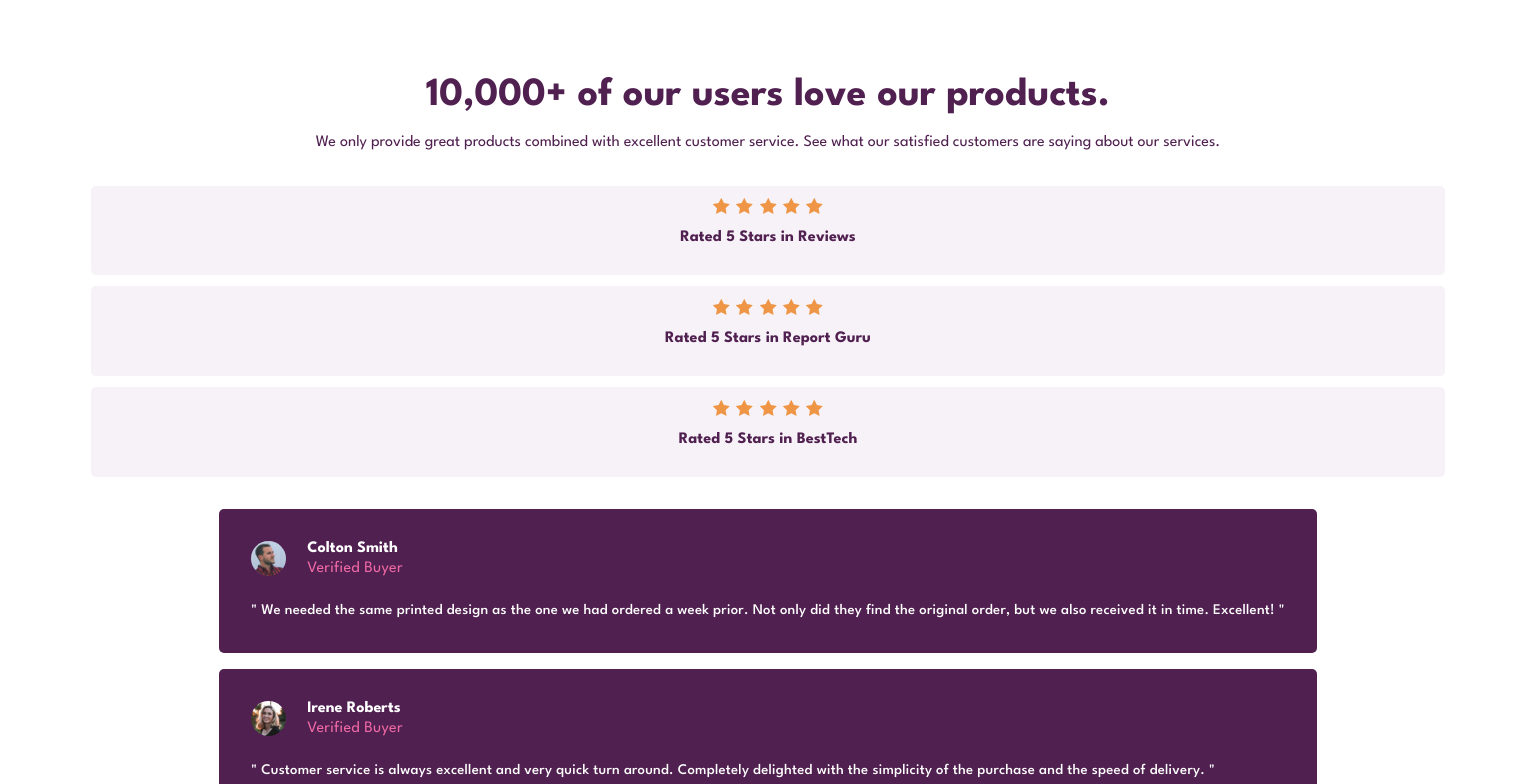
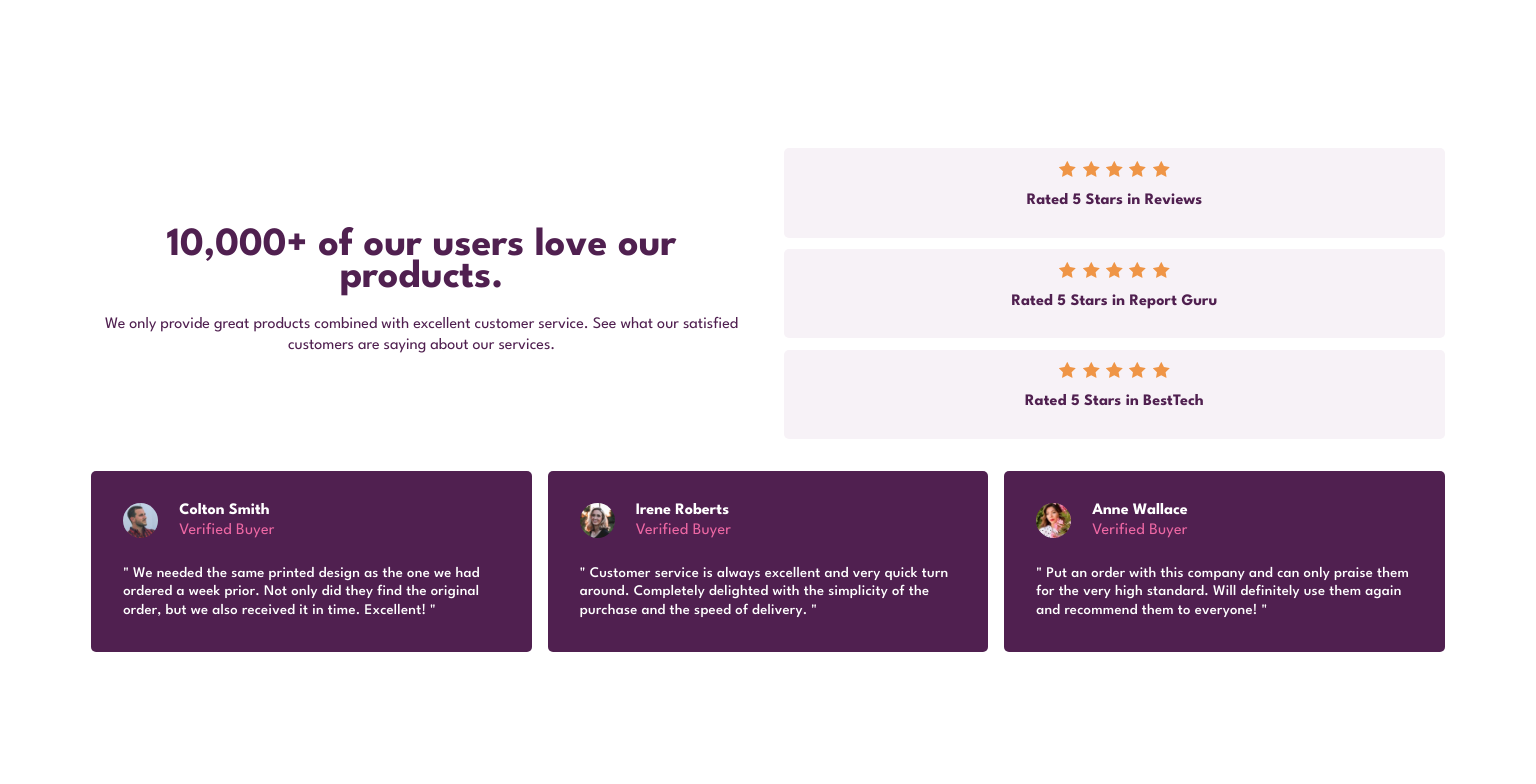
Before and after one commit to NorimNori/social-proof-section, a React (Vite) app: page / in a window 1536 px wide. Shown: the top 784 px of the page. Built offline with nearby package versions, Linux system fonts and the light colour scheme.

Commit message:
feat: add basic desktop layaout

```diff
--- a/src/App.scss
+++ b/src/App.scss
@@ -46,3 +46,28 @@ main {
   @include mixins.center-grid;
   gap: 1em;
 }
+
+@media (min-width: 1440px) {
+  main {
+    grid-template-columns: repeat(4, 1fr);
+    grid-template-rows: auto;
+    grid-template-areas:
+      "header header ratings ratings"
+      "review review review review"
+      // "footer footer footer";
+  }
+
+  .header-section {
+    grid-area: header;
+  }
+
+  .ratings {
+    grid-area: ratings;
+  }
+
+  .reviews {
+    grid-area: review;
+    @include mixins.center-grid;
+    grid-template-columns: repeat(3, 1fr);
+  }
+}
```
